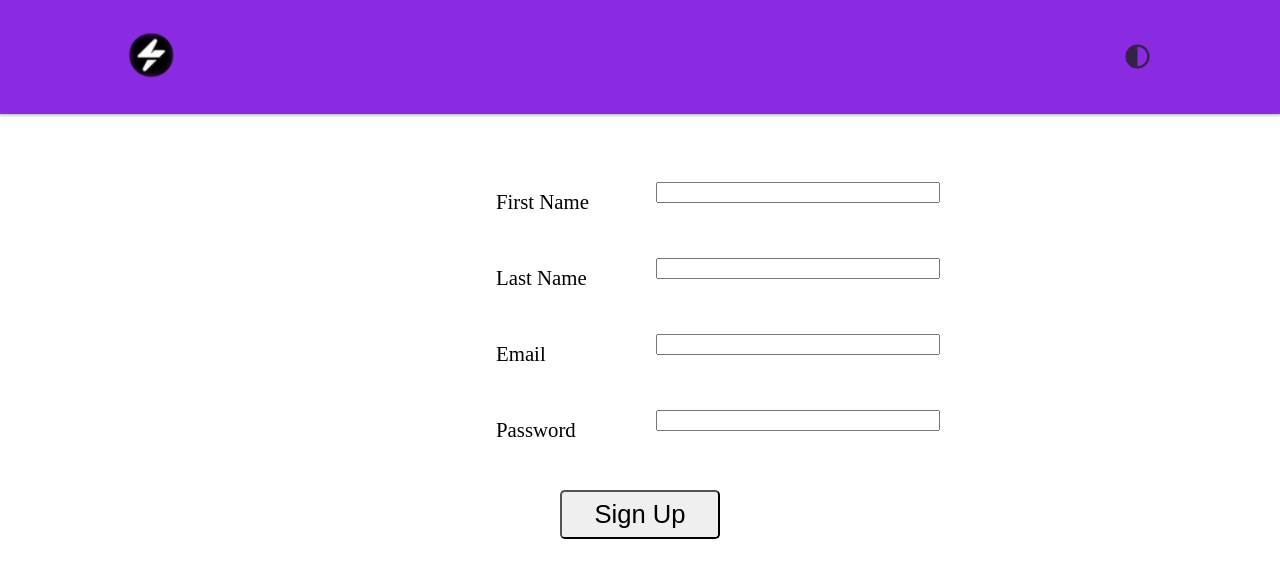
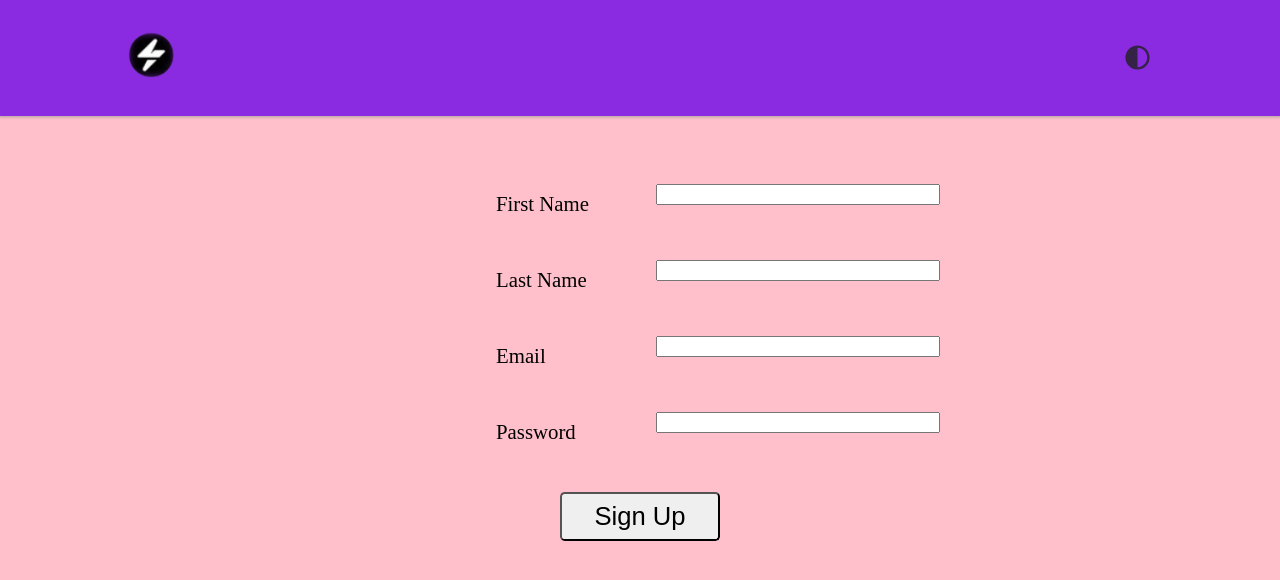
Before and after one commit to ebrest993/FamFilter, a React (Vite) app in the folder client/: page / in a window 1280 px wide. Shown: the top 580 px of the page. Built offline with nearby package versions, Linux system fonts and the light colour scheme.

Commit message:
removed unnecessary css file

```diff
--- a/client/src/index.css
+++ /dev/null
@@ -1,8 +0,0 @@
-body * {
-  box-sizing: border-box;
-}
-
-body {
-  margin: 0;
-  padding: 0;
-}
--- a/client/src/index.scss
+++ b/client/src/index.scss
@@ -1,3 +1,17 @@
+* {
+}
+
+body * {
+  box-sizing: border-box;
+}
+
+body {
+  background-color: pink;
+  margin: 0;
+  padding: 0;
+  font-size: calc(12pt + 0.5vw);
+}
+
 body * {
   box-sizing: border-box;
 }
@@ -5,5 +19,4 @@ body * {
 body {
   margin: 0;
   padding: 0;
-  font-size: calc(12pt + 0.5vw);
 }
--- a/client/src/main.jsx
+++ b/client/src/main.jsx
@@ -9,7 +9,7 @@ import Login from './components/Login/index.jsx';
 import Signup from './components/Signup/index.jsx';
 import NewPost from './pages/Create/index.jsx';
 
-import './index.css'
+import './index.scss'
 
 const router = createBrowserRouter([
   {
```
